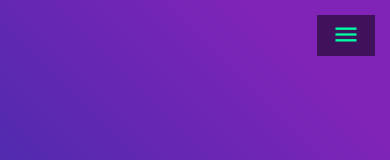
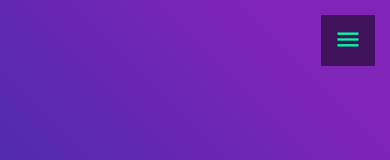
Before and after one commit to FelipeAG06/fa_website, a Vue app: page / in a window 390 px wide. Shown: the top 160 px of the page. Built offline with nearby package versions, Linux system fonts and the light colour scheme.

Commit message:
Tablet tweaks

```diff
--- a/src/components/About.vue
+++ b/src/components/About.vue
@@ -30,7 +30,7 @@
       </div>
 
     </aside>
-    <customMenu class="hidden-sm hidden-xs"></customMenu>
+    <customMenu class="hidden-sm hidden-md hidden-xs"></customMenu>
   </section>
 </template>
 
--- a/src/components/Contact.vue
+++ b/src/components/Contact.vue
@@ -39,7 +39,7 @@
         </div>
       </section>
     </div>
-    <customMenu class="hidden-sm hidden-xs"></customMenu>
+    <customMenu class="hidden-sm hidden-md hidden-xs"></customMenu>
   </section>
 </template>
 
--- a/src/components/Home.vue
+++ b/src/components/Home.vue
@@ -10,7 +10,7 @@
     </div>
     <socialLinks></socialLinks>
     <customPattern></customPattern>
-    <customMenu class="hidden-sm hidden-xs"></customMenu>
+    <customMenu class="hidden-sm hidden-md hidden-xs"></customMenu>
   </div>
 </template>
 
--- a/src/components/fa-mobile-nav/fa-mobile-nav.vue
+++ b/src/components/fa-mobile-nav/fa-mobile-nav.vue
@@ -1,7 +1,7 @@
 <template lang="html">
   <div id="mobileNav" class="mobile-nav-container hidden-lg" v-bind:class="{'menu-closed': isClosed, 'menu-opened': isOpen}">
     <nav class="icon-wrapper">
-      <aside class="col-sm-6 pull-right">
+      <aside class="pull-right">
         <a href="#" class="menu-link" v-on:click="menuToggle">
           <i class="mdi menu-icon" v-bind:class="{'mdi-menu': isClosed, 'mdi-close': isOpen}"></i>
         </a>
@@ -76,6 +76,7 @@ export default {
   }
 
   #mobileNav .icon-wrapper aside{
+    padding: 5px 13px;
     background: rgba(1, 1, 1, 0.5) !important;
   }
 
```
